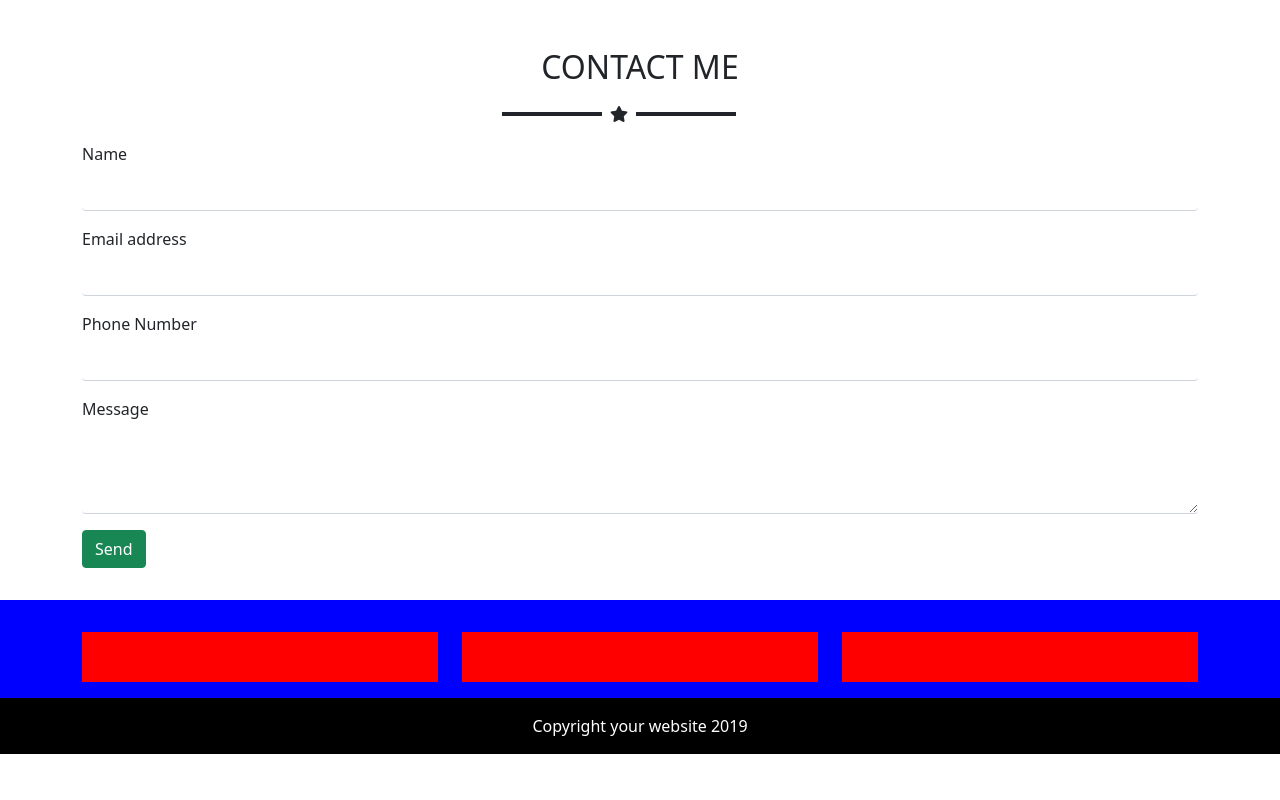
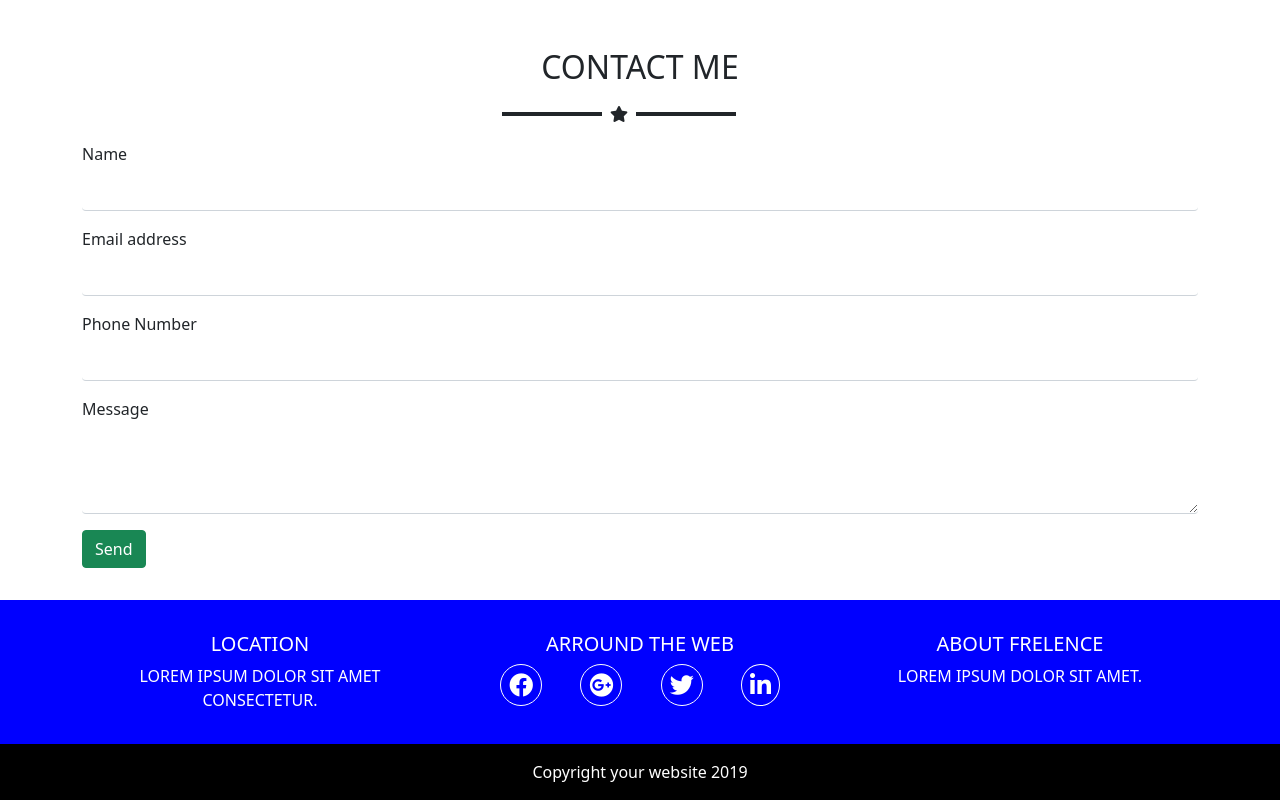
Before and after one commit to luigi2001/html-css-bootstrap-freelancer, a plain HTML site: page index.html in a window 1280 px wide. Shown: the part 1434-2234 px from the top of the page. Before the commit the page ends 2188 px from the top, so only its background shows below. Drawn offline with nearby package versions, Linux system fonts and the light colour scheme.

Commit message:
add footer / end

```diff
--- a/css/style.css
+++ b/css/style.css
@@ -1,13 +1,3 @@
-/*debug*/
-
-
-
-.debug footer .footer_top .box{
-    background-color: red;
-    height: 50px;
-}
-
-/*fine debug*/
 
 .white{
     color: white;
--- a/index.html
+++ b/index.html
@@ -191,17 +191,31 @@
 
     <!--inizio footer-->
     <footer>
-        <div class="footer_top mt-5">
+        <div class="footer_top mt-5 white text-uppercase">
             <div class="container">
                 <div class="row py-3 gy-3">
                     <div class="col-12 col-md-4">
-                        <div class="box"></div>
+                        <div class="box text-center">
+                            <h5>location</h5>
+                            <p>Lorem ipsum dolor sit amet consectetur.</p>
+                        </div>
                     </div>
                     <div class="col-12 col-md-4">
-                        <div class="box"></div>
+                        <div class="box text-center">
+                            <h5>arround the web</h5>
+                            <div class="icons-social text-center fs-4">
+                             <i class="fab fa-facebook mx-3 p-2 border border-white rounded-circle white"></i>
+                             <i class="fab fa-google-plus mx-3 p-2 border border-white rounded-circle white"></i>
+                             <i class="fab fa-twitter mx-3 p-2 border border-white rounded-circle white"></i>
+                             <i class="fab fa-linkedin-in mx-3 p-2 border border-white rounded-circle white"></i>
+                            </div>
+                        </div>
                     </div>
                     <div class="col-12 col-md-4">
-                        <div class="box"></div>
+                        <div class="box text-center">
+                            <h5>about frelence</h5>
+                            <p>Lorem ipsum dolor sit amet.</p>
+                        </div>
                     </div>
                 </div>
             </div>
```
